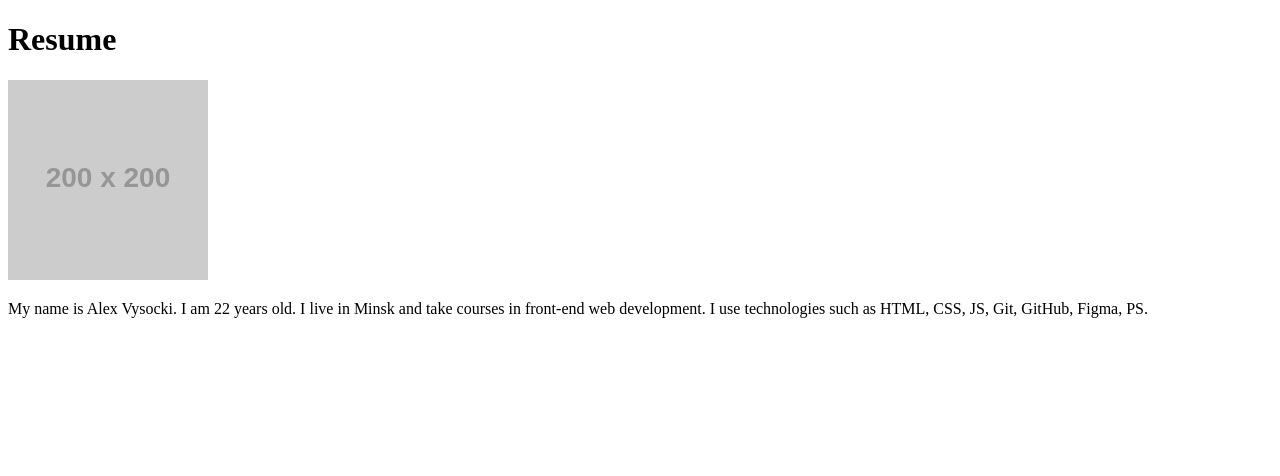
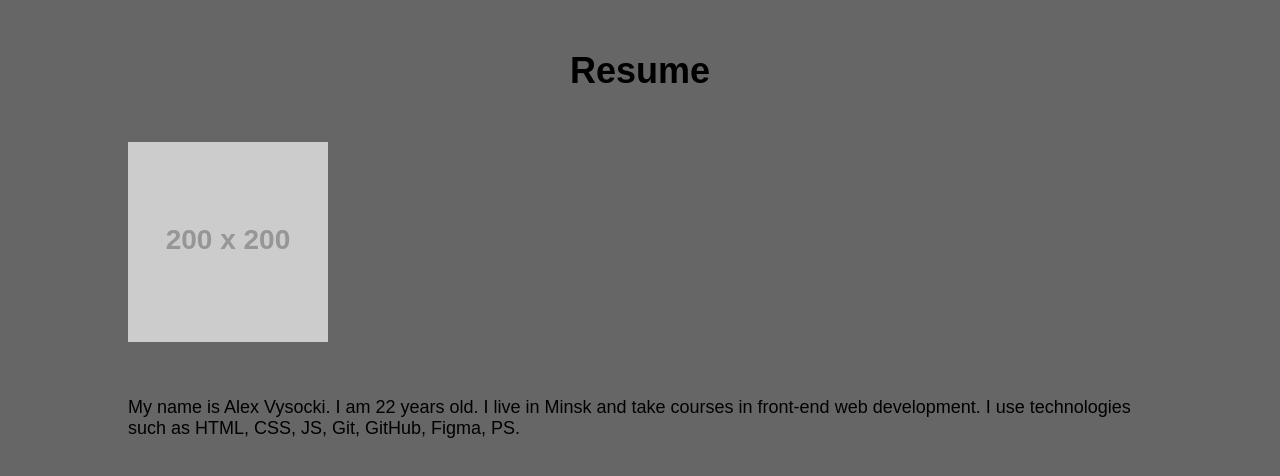
Before and after one commit to sasha-vis/rsschool-cv, a plain HTML site: page index.html in a window 1280 px wide. Drawn offline with Linux system fonts and the light colour scheme; placeholder pictures from the web are drawn by us.

Commit message:
feat: add css
feat: add css

```diff
--- a/index.html
+++ b/index.html
@@ -4,7 +4,32 @@
     <meta charset="UTF-8">
     <meta name="viewport" content="width=device-width, initial-scale=1.0">
     <title>Document</title>
-    <link rel="stylesheet" href="/style.css">
+    <style>
+        * {
+            margin: 0;
+            padding: 0;
+        }
+
+        body {
+            font-family: Arial, Helvetica, sans-serif;
+            font-size: 18px;
+            background-color: #666;
+            color: #000;
+        }
+
+        .section {
+            width: 80%;
+            margin: 0 auto;
+        }
+
+        h1, img, p {
+            margin-top: 50px;
+        }
+
+        h1 {
+            text-align: center;
+        }
+    </style>
 </head>
 <body>
 
```
